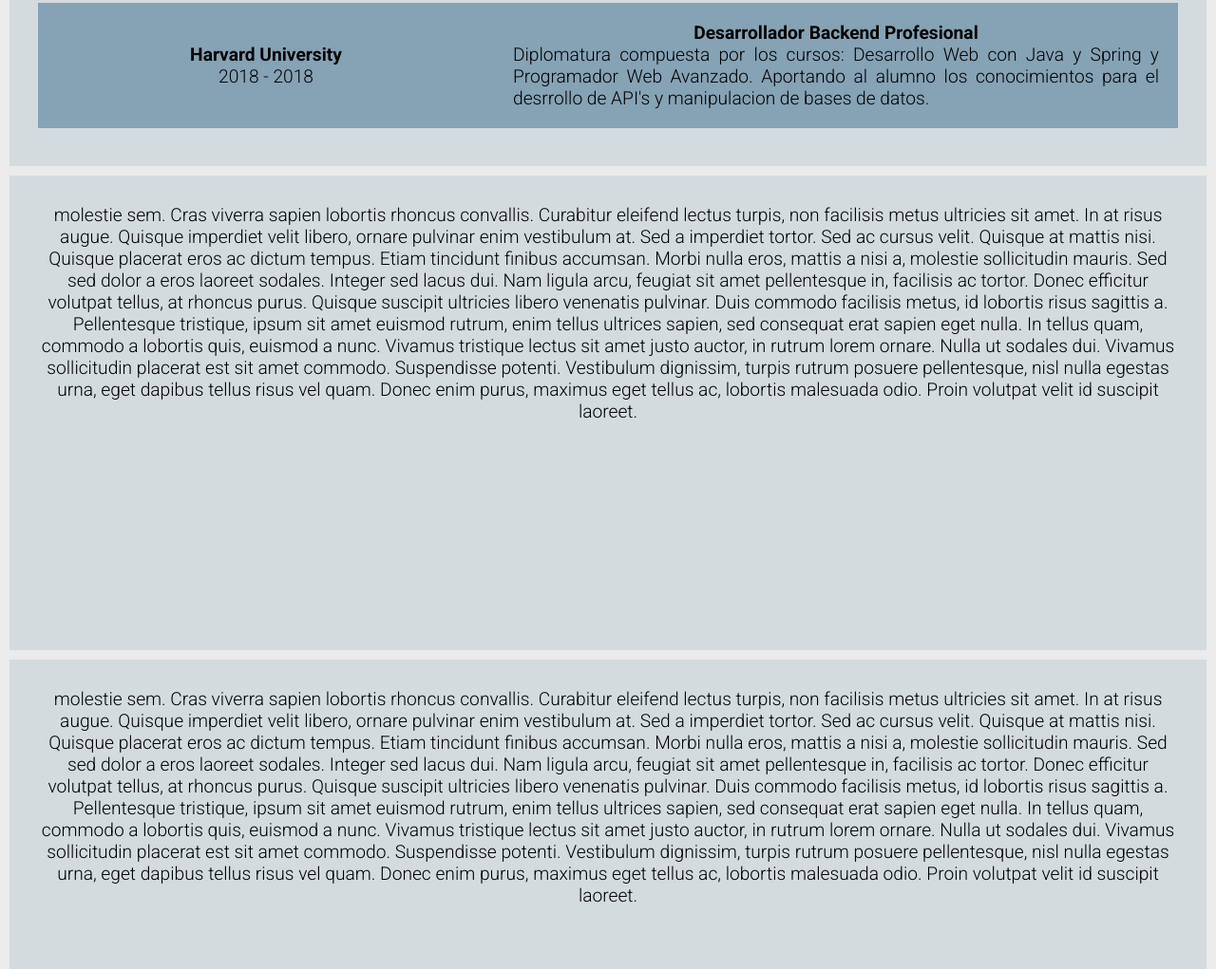
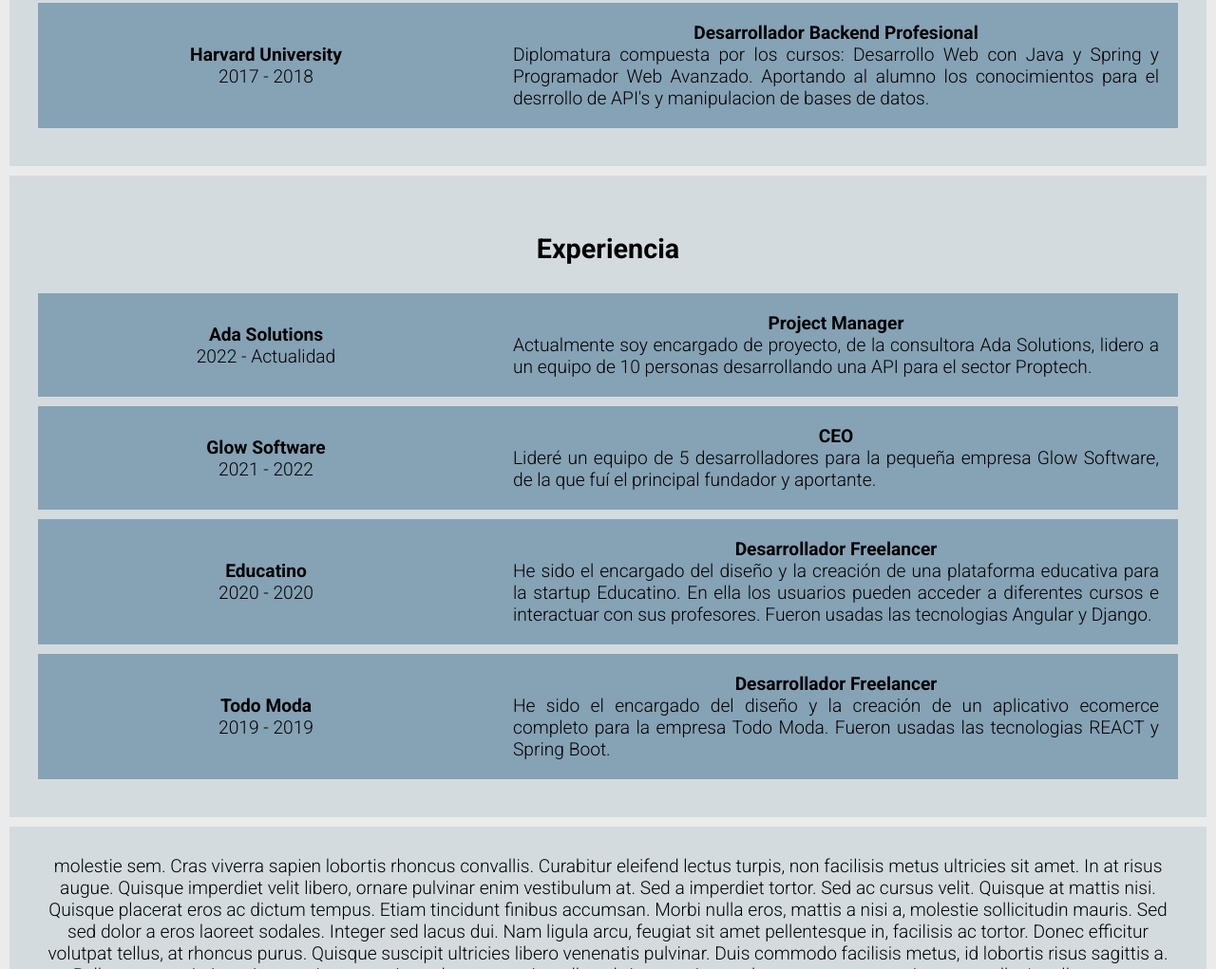
Before and after one commit to MatiasBEZ/Curriculum_ProyectoFinal_ArgentinaPrograma, a plain HTML site: page index.html in a window 1280 px wide. Shown: the part 1187-2208 px from the top of the page at 95% size. Drawn offline with Linux system fonts and the light colour scheme.

Commit message:
experiencia section is ready

```diff
--- a/index.html
+++ b/index.html
@@ -80,7 +80,7 @@
                 </div>
                 <div class="row_d2">
                     <h4>Desarrollo Web Fullstack</h4>
-                    <p>Programa Bootcamp que aborda los conocimientos generales de Front-end y Back-end para que el alumno pueda desrrollar una aplicación web en su totalidad.</p>
+                    <p>Programa Bootcamp que aborda los conocimientos generales de Front-end y Back-end para que el alumno pueda desarrollar una aplicación web en su totalidad.</p>
                 </div>
             </div>
             <div class="form_row">
@@ -96,7 +96,7 @@
             <div class="form_row">
                 <div class="row_d1">
                     <h4>Harvard University</h4>
-                    <p>2018 - 2018</p>
+                    <p>2017 - 2018</p>
                 </div>
                 <div class="row_d2">
                     <h4>Desarrollador Backend Profesional</h4>
@@ -105,9 +105,47 @@
             </div>
         </section>
         <section class="sections" id="experiencia">
-            <p>molestie sem. Cras viverra sapien lobortis rhoncus convallis. Curabitur eleifend lectus turpis, non facilisis metus ultricies sit amet. In at risus augue. Quisque imperdiet velit libero, ornare pulvinar enim vestibulum at. Sed a imperdiet tortor. Sed ac cursus velit. Quisque at mattis nisi. Quisque placerat eros ac dictum tempus. Etiam tincidunt finibus accumsan. Morbi nulla eros, mattis a nisi a, molestie sollicitudin mauris. Sed sed dolor a eros laoreet sodales.
-
-                Integer sed lacus dui. Nam ligula arcu, feugiat sit amet pellentesque in, facilisis ac tortor. Donec efficitur volutpat tellus, at rhoncus purus. Quisque suscipit ultricies libero venenatis pulvinar. Duis commodo facilisis metus, id lobortis risus sagittis a. Pellentesque tristique, ipsum sit amet euismod rutrum, enim tellus ultrices sapien, sed consequat erat sapien eget nulla. In tellus quam, commodo a lobortis quis, euismod a nunc. Vivamus tristique lectus sit amet justo auctor, in rutrum lorem ornare. Nulla ut sodales dui. Vivamus sollicitudin placerat est sit amet commodo. Suspendisse potenti. Vestibulum dignissim, turpis rutrum posuere pellentesque, nisl nulla egestas urna, eget dapibus tellus risus vel quam. Donec enim purus, maximus eget tellus ac, lobortis malesuada odio. Proin volutpat velit id suscipit laoreet.</p>
+            <h2 class="form_title">Experiencia</h2>
+            <div class="form_row">
+                <div class="row_d1">
+                    <h4>Ada Solutions</h4>
+                    <p>2022 - Actualidad</p>
+                </div>
+                <div class="row_d2">
+                    <h4>Project Manager</h4>
+                    <p>Actualmente soy encargado de proyecto, de la consultora Ada Solutions, lidero a un equipo de 10 personas desarrollando una API para el sector Proptech.</p>
+                </div>
+            </div>
+            <div class="form_row">
+                <div class="row_d1">
+                    <h4>Glow Software</h4>
+                    <p>2021 - 2022</p>
+                </div>
+                <div class="row_d2">
+                    <h4>CEO</h4>
+                    <p>Lideré un equipo de 5 desarrolladores para la pequeña empresa Glow Software, de la que fuí el principal fundador y aportante.</p>
+                </div>
+            </div>
+            <div class="form_row">
+                <div class="row_d1">
+                    <h4>Educatino</h4>
+                    <p>2020 - 2020</p>
+                </div>
+                <div class="row_d2">
+                    <h4>Desarrollador Freelancer</h4>
+                    <p>He sido el encargado del diseño y la creación de una plataforma educativa para la startup Educatino. En ella los usuarios pueden acceder a diferentes cursos e interactuar con sus profesores. Fueron usadas las tecnologias Angular y Django.</p>
+                </div>
+            </div>
+            <div class="form_row">
+                <div class="row_d1">
+                    <h4>Todo Moda</h4>
+                    <p>2019 - 2019</p>
+                </div>
+                <div class="row_d2">
+                    <h4>Desarrollador Freelancer</h4>
+                    <p>He sido el encargado del diseño y la creación de un aplicativo ecomerce completo para la empresa Todo Moda. Fueron usadas las tecnologias REACT y Spring Boot.</p>
+                </div>
+            </div>
         </section>
         <section class="sections" id="contacto">
             <p>molestie sem. Cras viverra sapien lobortis rhoncus convallis. Curabitur eleifend lectus turpis, non facilisis metus ultricies sit amet. In at risus augue. Quisque imperdiet velit libero, ornare pulvinar enim vestibulum at. Sed a imperdiet tortor. Sed ac cursus velit. Quisque at mattis nisi. Quisque placerat eros ac dictum tempus. Etiam tincidunt finibus accumsan. Morbi nulla eros, mattis a nisi a, molestie sollicitudin mauris. Sed sed dolor a eros laoreet sodales.
```
